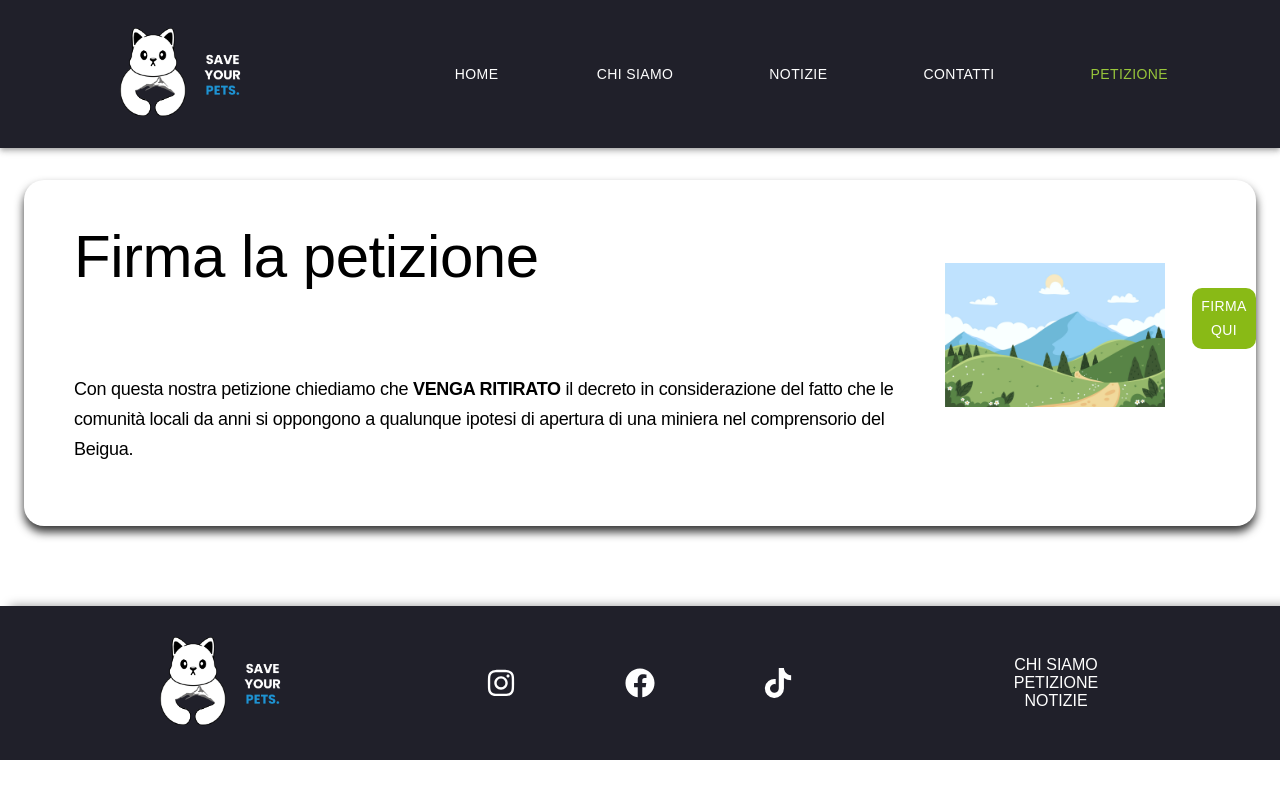
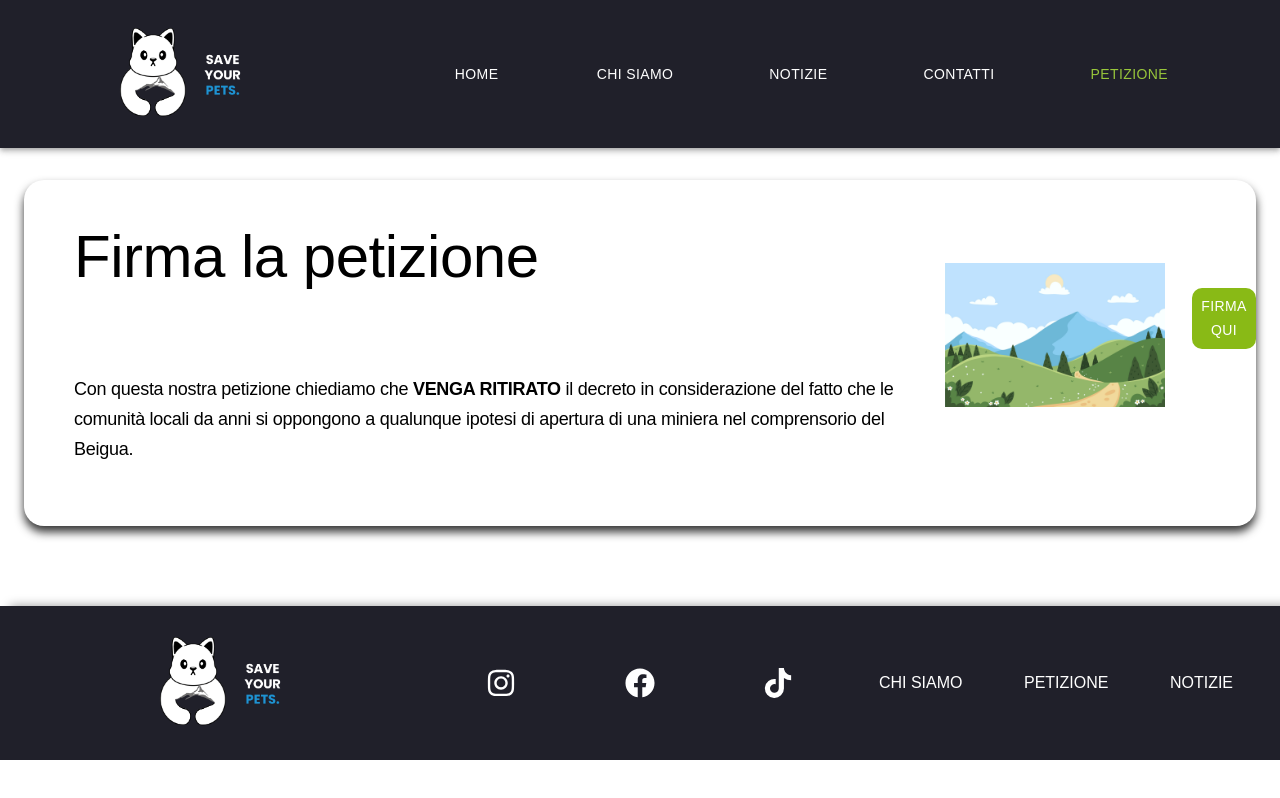
Before and after one commit to Matteh15/beigua-react, a React (Create React App) app: page /petizione in a window 1280 px wide. Built offline with nearby package versions, Linux system fonts and the light colour scheme.

Commit message:
Footer giusto Figma

```diff
--- a/src/components/Footer.js
+++ b/src/components/Footer.js
@@ -15,14 +15,14 @@ export const Footer = () => {
           <img src={logo} alt="" width="150px" />
         </FlexDiv>
         <FlexDiv className="sameWidth">
-          <FlexSpaceAround>
+          <FlexSpaceAround style={{ flexDirection: "row" }}>
             <FaInstagram />
             <FaFacebook />
             <FaTiktok />
           </FlexSpaceAround>
         </FlexDiv>
         <FlexDiv className="sameWidth">
-          <FlexSpaceAround style={{ flexDirection: "column" }}>
+          <FlexSpaceAround>
             <span>CHI SIAMO</span>
             <span>PETIZIONE</span>
             <span>NOTIZIE</span>
@@ -77,6 +77,10 @@ const FlexSpaceAround = styled.div`
   align-items: center;
   width: 100%;
 
+  @media screen and (max-width: 767px) {
+    flex-direction: column;
+  }
+
   svg {
     font-size: 30px;
   }
```
